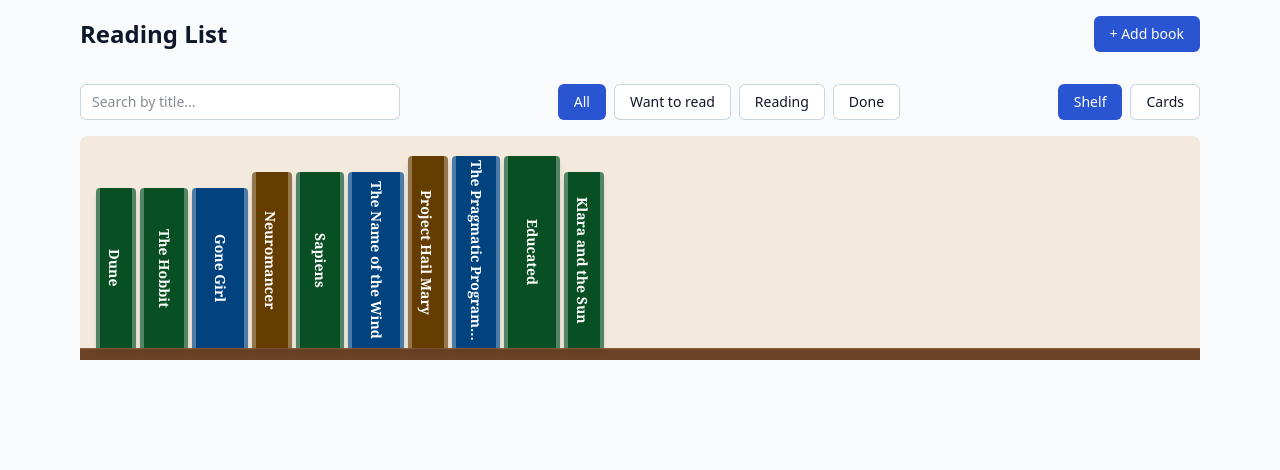
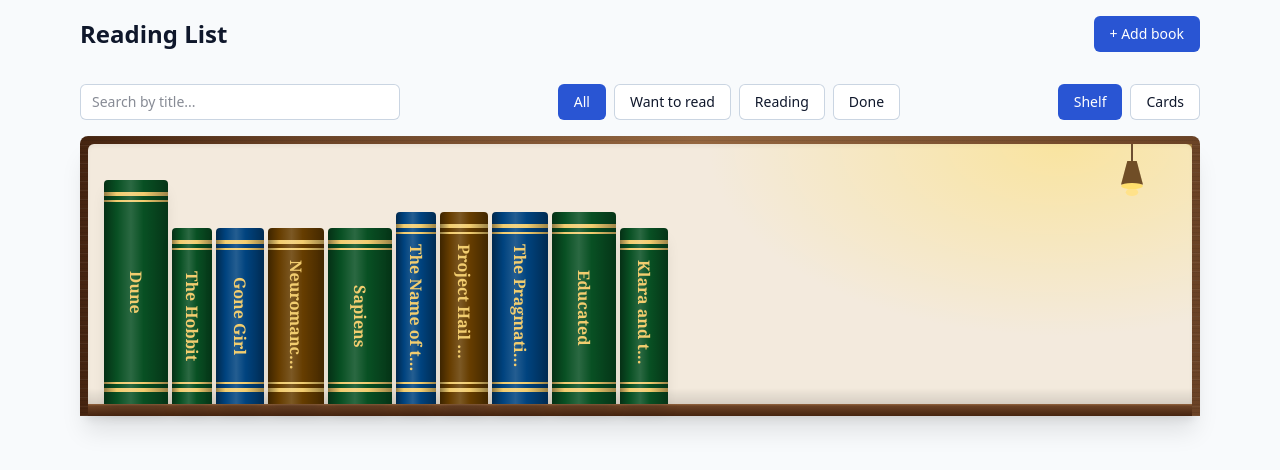
Before and after one commit to RukiDV/reading_list_app, a React (Vite) app: page / in a window 1280 px wide. Shown: the top 470 px of the page. Built offline with nearby package versions, Linux system fonts and the light colour scheme.

Commit message:
Make the bookshelf look real: wood grain, shaded spines with gold bands, page edges, lamp

```diff
--- a/src/components/BookCover.tsx
+++ b/src/components/BookCover.tsx
@@ -8,13 +8,16 @@ export default function BookCover({ book }: BookCoverProps) {
   return (
     <div
       aria-hidden="true"
-      className="w-40 shrink-0 self-center perspective-distant sm:self-start"
+      className="w-44 shrink-0 self-center perspective-distant sm:self-start"
     >
       <div
-        className={`${STATUS_SOLID_CLASSES[book.status]} flex h-56 origin-left flex-col justify-between rounded-r-md border-l-8 border-on-accent/30 p-4 font-serif text-on-accent shadow-lg transform-3d motion-safe:animate-cover-open`}
+        className={`${STATUS_SOLID_CLASSES[book.status]} book-pages relative h-64 origin-left rounded-r-md border-l-8 border-on-accent/30 font-serif text-gold transform-3d motion-safe:animate-cover-open`}
       >
-        <p className="text-xl font-bold">{book.title}</p>
-        <p className="text-sm">{book.author}</p>
+        <div className="flex h-full flex-col justify-between border border-gold/70 m-2 p-3">
+          <p className="text-xl font-bold">{book.title}</p>
+          <p className="text-sm">{book.author}</p>
+        </div>
+        <div className="pointer-events-none absolute inset-0 rounded-r-md bg-linear-to-br from-on-accent/25 via-transparent to-transparent" />
       </div>
     </div>
   );
--- a/src/components/BookShelf.tsx
+++ b/src/components/BookShelf.tsx
@@ -3,6 +3,7 @@ import { useId } from "react";
 import type { Book } from "../types";
 import BookDetail from "./BookDetail";
 import BookSpine from "./BookSpine";
+import ShelfLamp from "./ShelfLamp";
 
 type BookShelfProps = {
   books: Book[];
@@ -24,9 +25,16 @@ export default function BookShelf({
 
   return (
     <div>
+      <div className="relative wood rounded-t-lg p-2 pb-0 shadow-xl">
+        <div className="relative rounded-t-md bg-shelf-back shadow-inner">
+          <div
+            aria-hidden="true"
+            className="pointer-events-none absolute inset-0 shelf-glow"
+          />
+          <ShelfLamp />
           <ul
             aria-label="Bookshelf"
-        className="flex flex-wrap content-start gap-x-1 rounded-t-lg bg-shelf-back px-4 shelf-boards"
+            className="relative flex flex-wrap content-start gap-x-1 px-2 shelf-boards sm:px-4"
           >
             {books.map((book) => (
               <BookSpine
@@ -40,6 +48,8 @@ export default function BookShelf({
               />
             ))}
           </ul>
+        </div>
+      </div>
       {selected && (
         <BookDetail
           key={selected.id}
--- a/src/components/BookSpine.tsx
+++ b/src/components/BookSpine.tsx
@@ -8,8 +8,8 @@ type BookSpineProps = {
   onSelect: (book: Book) => void;
 };
 
-const SPINE_WIDTHS = ["w-10", "w-12", "w-14"];
-const SPINE_HEIGHTS = ["h-40", "h-44", "h-48"];
+const SPINE_WIDTHS = ["w-8 sm:w-10", "w-10 sm:w-12", "w-12 sm:w-14", "w-14 sm:w-16"];
+const SPINE_HEIGHTS = ["h-36 sm:h-44", "h-40 sm:h-48", "h-44 sm:h-52", "h-48 sm:h-56"];
 
 /** The same book always gets the same size, so the shelf does not jump around. */
 function hash(text: string): number {
@@ -28,20 +28,21 @@ export default function BookSpine({
 }: BookSpineProps) {
   const seed = hash(book.id);
   const width = SPINE_WIDTHS[seed % SPINE_WIDTHS.length];
-  const height = SPINE_HEIGHTS[Math.floor(seed / 3) % SPINE_HEIGHTS.length];
+  const height = SPINE_HEIGHTS[Math.floor(seed / 4) % SPINE_HEIGHTS.length];
   const lift = selected
-    ? "-translate-y-4 rotate-3"
-    : "hover:-translate-y-2 focus-visible:-translate-y-2";
+    ? "-translate-y-5 rotate-3 scale-105 shadow-2xl z-10"
+    : "shadow-lg hover:-translate-y-2 focus-visible:-translate-y-2";
 
   return (
     <li className="flex h-(--shelf-row) items-end pb-(--shelf-board)">
       <button
         type="button"
         aria-label={`${book.title} by ${book.author}`}
+        title={book.title}
         aria-expanded={selected}
         aria-controls={selected ? panelId : undefined}
         onClick={() => onSelect(book)}
-        className={`${width} ${height} ${STATUS_SOLID_CLASSES[book.status]} ${lift} origin-bottom rounded-t-sm border-y-4 border-on-accent/30 px-1 py-2 font-serif text-sm font-semibold text-on-accent shadow-md writing-vertical motion-safe:transition-transform motion-safe:duration-300`}
+        className={`${width} ${height} ${STATUS_SOLID_CLASSES[book.status]} ${lift} spine-finish relative origin-bottom rounded-t-sm pt-8 pr-1 pb-8 pl-1 font-serif text-sm sm:text-base font-semibold text-gold writing-vertical motion-safe:transition-all motion-safe:duration-300`}
       >
         <span className="block truncate">{book.title}</span>
       </button>
--- /dev/null
+++ b/src/components/ShelfLamp.tsx
@@ -0,0 +1,16 @@
+/** A little pendant lamp that hangs from the top of the shelf. Decoration only. */
+export default function ShelfLamp() {
+  return (
+    <svg
+      aria-hidden="true"
+      viewBox="0 0 48 72"
+      className="pointer-events-none absolute top-0 right-10 h-14 w-10 origin-top motion-safe:animate-sway"
+    >
+      <line x1="24" y1="0" x2="24" y2="22" className="stroke-wood-dark" strokeWidth="2" />
+      <path d="M10 52 L18 22 H30 L38 52 Z" className="fill-wood-dark" />
+      <path d="M10 52 L18 22 H30 L38 52 Z" className="fill-gold/25" />
+      <ellipse cx="24" cy="54" rx="14" ry="4" className="fill-lamp" />
+      <ellipse cx="24" cy="62" rx="8" ry="5" className="fill-lamp/60" />
+    </svg>
+  );
+}
--- a/src/index.css
+++ b/src/index.css
@@ -31,10 +31,15 @@
   --color-shelf-back: oklch(0.94 0.02 75);
   --color-wood: oklch(0.42 0.07 55);
   --color-wood-light: oklch(0.55 0.08 60);
+  --color-wood-dark: oklch(0.3 0.06 50);
+  --color-gold: oklch(0.86 0.12 88);
+  --color-lamp: oklch(0.92 0.14 88);
 
   /* Animations. Used as `animate-cover-open` and `animate-detail-in`. */
   --animate-cover-open: cover-open 700ms ease-out both;
   --animate-detail-in: detail-in 400ms ease-out both;
+  /* The lamp swings a few times when the page loads, then rests. */
+  --animate-sway: sway 3.5s ease-out 1 both;
 
   @keyframes cover-open {
     from {
@@ -42,6 +47,24 @@
     }
     to {
       transform: rotateY(0deg);
+    }
+  }
+
+  @keyframes sway {
+    0% {
+      transform: rotate(0deg);
+    }
+    15% {
+      transform: rotate(4deg);
+    }
+    40% {
+      transform: rotate(-2.5deg);
+    }
+    65% {
+      transform: rotate(1.2deg);
+    }
+    100% {
+      transform: rotate(0deg);
     }
   }
 
@@ -65,16 +88,90 @@
   --shelf-board: 0.75rem;
 }
 
-/* Draws one wooden board at the bottom of every shelf row. */
+@media (min-width: 40rem) {
+  :root {
+    --shelf-row: 17rem;
+  }
+}
+
+/* Wood with a grain: thin lines of different lengths on a shaded base. */
+@utility wood {
+  background-color: var(--color-wood);
+  background-image:
+    repeating-linear-gradient(to bottom, rgb(0 0 0 / 0.07) 0, rgb(0 0 0 / 0.07) 1px, transparent 1px, transparent 4px),
+    repeating-linear-gradient(to bottom, rgb(255 255 255 / 0.05) 0, rgb(255 255 255 / 0.05) 1px, transparent 1px, transparent 9px),
+    linear-gradient(to right, var(--color-wood-dark), var(--color-wood) 20%, var(--color-wood-light) 55%, var(--color-wood));
+}
+
+/* Draws one wooden board at the bottom of every shelf row, with a soft
+   shadow above it where the books stand. */
 @utility shelf-boards {
-  background-image: repeating-linear-gradient(
-    to bottom,
-    transparent 0,
-    transparent calc(var(--shelf-row) - var(--shelf-board)),
-    var(--color-wood-light) calc(var(--shelf-row) - var(--shelf-board)),
-    var(--color-wood) calc(var(--shelf-row) - var(--shelf-board) + 0.125rem),
-    var(--color-wood) var(--shelf-row)
+  background-image:
+    repeating-linear-gradient(
+      to bottom,
+      transparent 0,
+      transparent calc(var(--shelf-row) - var(--shelf-board) - 1rem),
+      rgb(0 0 0 / 0.12) calc(var(--shelf-row) - var(--shelf-board)),
+      var(--color-wood-light) calc(var(--shelf-row) - var(--shelf-board)),
+      var(--color-wood) calc(var(--shelf-row) - var(--shelf-board) + 0.125rem),
+      var(--color-wood-dark) var(--shelf-row)
+    );
+}
+
+/* A soft warm light that falls from the lamp onto the back of the shelf. */
+@utility shelf-glow {
+  background-image: radial-gradient(
+    ellipse 22rem 12rem at 88% 0%,
+    color-mix(in oklab, var(--color-lamp) 55%, transparent),
+    transparent
   );
+}
+
+/* A rounded book spine: shading from the left to the right, and gold bands
+   near the top and the bottom. */
+@utility spine-finish {
+  background-image:
+    linear-gradient(
+      to right,
+      rgb(0 0 0 / 0.4),
+      transparent 20%,
+      rgb(255 255 255 / 0.14) 42%,
+      transparent 62%,
+      rgb(0 0 0 / 0.35)
+    ),
+    linear-gradient(
+      to bottom,
+      transparent 0.75rem,
+      var(--color-gold) 0.75rem,
+      var(--color-gold) 1rem,
+      transparent 1rem,
+      transparent 1.25rem,
+      var(--color-gold) 1.25rem,
+      var(--color-gold) 1.375rem,
+      transparent 1.375rem
+    ),
+    linear-gradient(
+      to top,
+      transparent 0.75rem,
+      var(--color-gold) 0.75rem,
+      var(--color-gold) 1rem,
+      transparent 1rem,
+      transparent 1.25rem,
+      var(--color-gold) 1.25rem,
+      var(--color-gold) 1.375rem,
+      transparent 1.375rem
+    );
+}
+
+/* The paper edge of a book, seen from the side, plus its shadow. */
+@utility book-pages {
+  box-shadow:
+    1px 0 0 var(--color-surface),
+    2px 0 0 var(--color-line-strong),
+    3px 0 0 var(--color-surface),
+    4px 0 0 var(--color-line-strong),
+    5px 0 0 var(--color-surface),
+    0.75rem 1rem 1.5rem -0.5rem rgb(0 0 0 / 0.45);
 }
 
 /* Tailwind has no writing-mode utility, so this one is ours. Used on book spines. */
```
Lines whose indentation alone changed are shown as unchanged.
